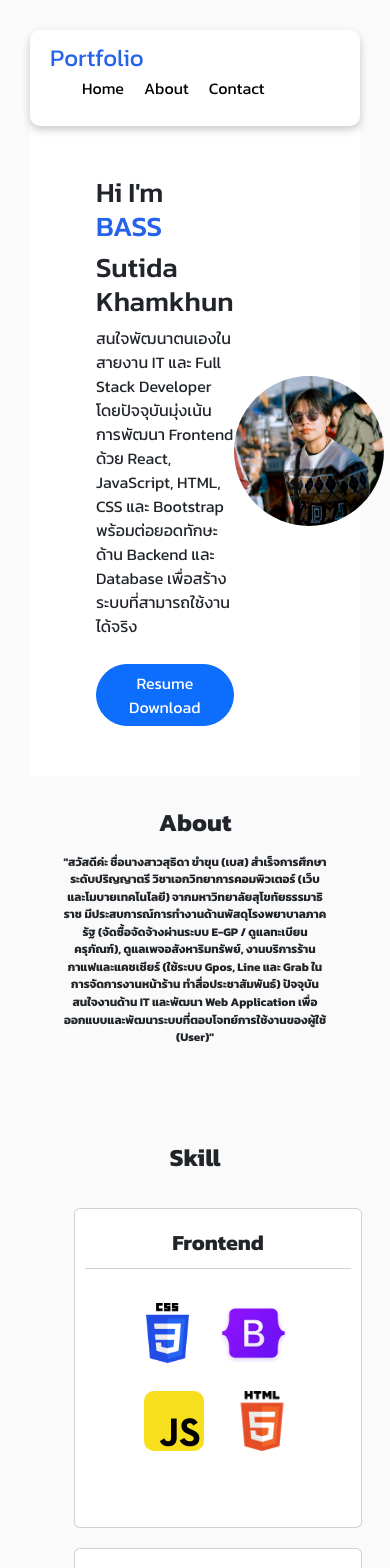
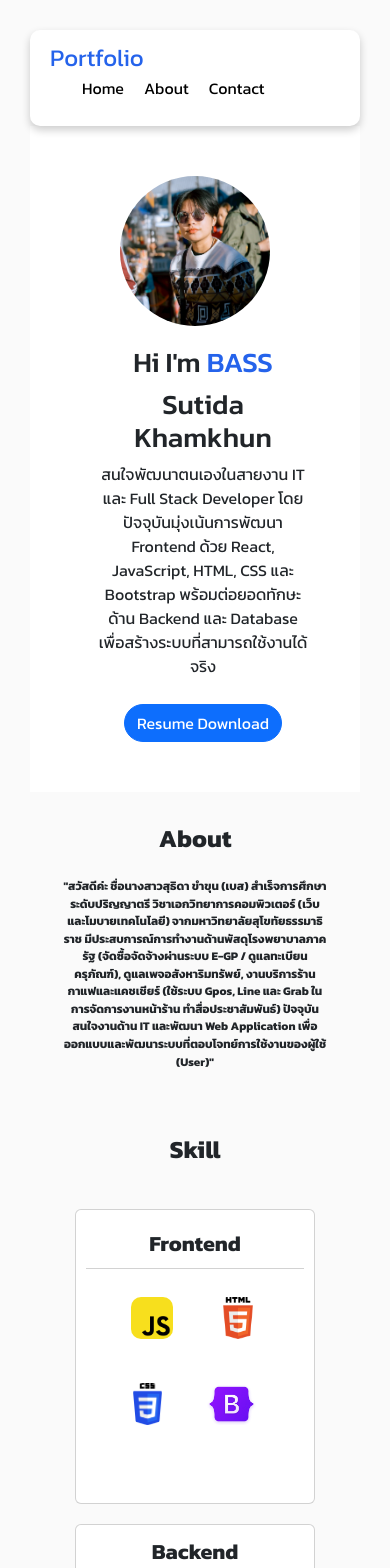
Before and after one commit to Copper-Code/Portfoliosk1, a React (Vite) app in the folder frontend/: page / in a window 390 px wide. Shown: the top 1568 px of the page. Built offline with nearby package versions, Linux system fonts and the light colour scheme.

Commit message:
responsive ee

```diff
--- a/frontend/src/Pages/Home.jsx
+++ b/frontend/src/Pages/Home.jsx
@@ -5,8 +5,6 @@ import ProjectCard from "../component/ProjectCard";
 import { SkilCard } from "../component/SkilCard";
 import data from "../data/project.json";
 import Stack from "react-bootstrap/Stack";
-
-
 
 function Home() {
   const projectElements = data.projects.map((item) => {
@@ -20,24 +18,30 @@ function Home() {
       <Head />
       <Stack gap={3}>
         <section className="p-2 m-4">
-          <h2 className="text-center fw-bold mb-3">About</h2>
-       <p className="text-center" style={{ fontWeight: "bolder", fontSize: "clamp(10px, 3vw, 18px)" }}>
+          <h2 className="text-center fw-bold mb-4">About</h2>
+          <p
+            className="text-center"
+            style={{ fontWeight: "bolder", fontSize: "clamp(10px, 3vw, 18px)" }}
+          >
             "สวัสดีค่ะ ชื่อนางสาวสุธิดา ขำขุน (เบส) สำเร็จการศึกษาระดับปริญญาตรี
-            วิชาเอกวิทยาการคอมพิวเตอร์ (เว็บและโมบายเทคโนโลยี) จากมหาวิทยาลัยสุโขทัยธรรมาธิราช
-            มีประสบการณ์การทำงานด้านพัสดุโรงพยาบาลภาครัฐ (จัดซื้อจัดจ้างผ่านระบบ E-GP / ดูแลทะเบียนครุภัณฑ์),
-            ดูแลเพจอสังหาริมทรัพย์, งานบริการร้านกาแฟและแคชเชียร์ (ใช้ระบบ Gpos, Line และ Grab ในการจัดการงานหน้าร้าน ทำสื่อประชาสัมพันธ์)
-            ปัจจุบันสนใจงานด้าน IT และพัฒนา Web Application เพื่อออกแบบและพัฒนาระบบที่ตอบโจทย์การใช้งานของผู้ใช้ (User)"
+            วิชาเอกวิทยาการคอมพิวเตอร์ (เว็บและโมบายเทคโนโลยี)
+            จากมหาวิทยาลัยสุโขทัยธรรมาธิราช
+            มีประสบการณ์การทำงานด้านพัสดุโรงพยาบาลภาครัฐ (จัดซื้อจัดจ้างผ่านระบบ
+            E-GP / ดูแลทะเบียนครุภัณฑ์), ดูแลเพจอสังหาริมทรัพย์,
+            งานบริการร้านกาแฟและแคชเชียร์ (ใช้ระบบ Gpos, Line และ Grab
+            ในการจัดการงานหน้าร้าน ทำสื่อประชาสัมพันธ์) ปัจจุบันสนใจงานด้าน IT
+            และพัฒนา Web Application
+            เพื่อออกแบบและพัฒนาระบบที่ตอบโจทย์การใช้งานของผู้ใช้ (User)"
           </p>
         </section>
 
-        <section className="p-2 m-4">
-          <h2 className="text-center fw-bold mb-3">Skill</h2>
+        <section>
+          <h2 className="text-center fw-bold mb-4">Skill</h2>
           <SkilCard />
         </section>
 
-
-        <section className="p-2 m-4">
-          <h2 className="text-center fw-bold mb-3">Projects</h2>
+        <section>
+          <h2 className="text-center fw-bold mb-4">Projects</h2>
           <div className="app-body">{projectElements}</div>
         </section>
       </Stack>
--- a/frontend/src/component/Card.css
+++ b/frontend/src/component/Card.css
@@ -15,9 +15,27 @@ height: 360px;
   justify-content: center;
   gap: 8px;
   padding: 10px;
+}
+@media (max-width: 768px){
+  .CardSkill {
+  height: 295px;
+  width: 15rem;
+  margin-top: 20px;
+  display: flex;
+  justify-content: center;
+  gap: 2px;
+  padding: 10px;
+  }
+.imageskill {
+  height: 5vh;
+  width: 100%;
+  object-fit: cover;
+  border-radius: 10px;
+}
 
 
 }
+
 .imageCard {
   margin: 20px;
   width: 100%; /* ให้กว้างเต็มพื้นที่ของ Container ที่มันอยู่ */
@@ -40,5 +58,5 @@ height: 360px;
 .titleskill {
   background-color: blue;
   color: #fff;
-  margin-button: 10px;
+  margin-bottom: 10px;
 }
--- a/frontend/src/component/Head.css
+++ b/frontend/src/component/Head.css
@@ -1,16 +1,19 @@
 :root{
     --primary-color:#2563EB;
+}
+* {
+  box-sizing: border-box;
 }
 .profile{
     width: 30vw;
     max-width: 400px;
     min-width: 150px;
     border-radius: 50%;
+    margin-bottom: 20px;
 }
 
 .header{
-    padding:50px;
-
+  padding:50px;
   background-color: #ffffff;
 }
 .nickname{
--- a/frontend/src/component/Head.jsx
+++ b/frontend/src/component/Head.jsx
@@ -1,25 +1,32 @@
-import './Head.css'
-import Button from 'react-bootstrap/Button';
+import "./Head.css";
+import Button from "react-bootstrap/Button";
 function Head() {
   return (
-    <div className='header'>
-
-      <div className="d-flex align-items-center ">
-
+    <div className="header">
+      <div className="d-flex flex-column flex-md-row align-items-center text-center text-md-start">
+        <div className="flex-shrink-0 order-md-2">
+          <img src="/Copper.jpg" alt="Copper" className="profile" />
+        </div>
         <div className="flex-grow-1 ms-3">
-        {/* <div className='p-2 flex-fill'> */}
-                <h1 className='namefont'>Hi I'm <span className='nickname'>BASS</span></h1>
-                <h1>Sutida Khamkhun</h1>
-                <p>
-                  สนใจพัฒนาตนเองในสายงาน IT และ Full Stack Developer
-                  โดยปัจจุบันมุ่งเน้นการพัฒนา Frontend ด้วย React, JavaScript, HTML, CSS
-                  และ Bootstrap พร้อมต่อยอดทักษะด้าน Backend และ Database เพื่อสร้างระบบที่สามารถใช้งานได้จริง
-                </p>
-                 <Button className='resume' variant="primary" href='/resume_sutida.pdf' target="_blank">Resume Download</Button>
-
-        </div>
-          <div className="flex-shrink-0">
-          <img src='/Copper.jpg' alt="Copper" className="profile"/>
+          {/* <div className='p-2 flex-fill'> */}
+          <h1 className="namefont">
+            Hi I'm <span className="nickname">BASS</span>
+          </h1>
+          <h1>Sutida Khamkhun</h1>
+          <p>
+            สนใจพัฒนาตนเองในสายงาน IT และ Full Stack Developer
+            โดยปัจจุบันมุ่งเน้นการพัฒนา Frontend ด้วย React, JavaScript, HTML,
+            CSS และ Bootstrap พร้อมต่อยอดทักษะด้าน Backend และ Database
+            เพื่อสร้างระบบที่สามารถใช้งานได้จริง
+          </p>
+          <Button
+            className="resume"
+            variant="primary"
+            href="/resume_sutida.pdf"
+            target="_blank"
+          >
+            Resume Download
+          </Button>
         </div>
       </div>
     </div>
--- a/frontend/src/component/SkilCard.jsx
+++ b/frontend/src/component/SkilCard.jsx
@@ -7,14 +7,15 @@ import Badge from "react-bootstrap/Badge";
 export const SkilCard = () => {
   return (
     <Container>
+      {/* <Row className="justify-content-center g-4"> */}
       <Row>
-        <Col>
+        <Col className="d-flex justify-content-center align-items-center">
           <Card className="CardSkill">
-             <Card.Header  className="text-center fw-bold fs-4 bg-white">Frontend</Card.Header>
+             <Card.Header  className=" text-center fw-bold fs-4 bg-white">Frontend</Card.Header>
             <Card.Body>
               {/* <Card.Title className="text-center fw-bold mb-3 fs-4">Frontend</Card.Title> */}
               {/* <Card.Text>Javascript, Html, Css, Bootstrap</Card.Text> */}
-              <div className="d-flex flex-wrap-reverse justify-content-center gap-2">
+              <div className="d-flex flex-wrap justify-content-center gap-4">
                 <Card.Img
                   className="imageskill"
                   variant="top"
@@ -43,14 +44,14 @@ export const SkilCard = () => {
             </Card.Body>
           </Card>
         </Col>
-        <Col>
+        <Col className="d-flex justify-content-center align-items-center">
           {/* <Card style={{ width: "18rem", marginTop: "20px" }}> */}
           <Card className="CardSkill">
           <Card.Header className="text-center fw-bold fs-4 bg-white">Backend</Card.Header>
             <Card.Body>
               {/* <Card.Title className="text-center fw-bold mb-3  fs-4">Backend</Card.Title> */}
               {/* <Card.Text>NodeJs, Express, Postman</Card.Text> */}
-              <div className="d-flex flex-wrap-reverse justify-content-center gap-2">
+              <div className="d-flex flex-wrap justify-content-center gap-2">
                 <Card.Img
                   className="imageskill"
                   variant="top"
@@ -73,16 +74,16 @@ export const SkilCard = () => {
             </Card.Body>
           </Card>
         </Col>
-        <Col>
+        <Col className="d-flex justify-content-center align-items-center">
           {/* <Card style={{ width: "18rem", margin: "20px" }}> */}
           <Card className="CardSkill">
-              <Card.Header  className="text-center fw-bold fs-4 bg-white">Database</Card.Header>
+              <Card.Header  className="text-center fw-bold fs-4  bg-white">Database</Card.Header>
 
             <Card.Body>
 
               {/* <Card.Title className="text-center fw-bold mb-3  fs-4">Database</Card.Title> */}
               {/* <Card.Text>MySql</Card.Text> */}
-              <div className="d-flex flex-wrap-reverse justify-content-center gap-2">
+              <div className="d-flex flex-wrap justify-content-center gap-4">
               <Card.Img
                 className="imageskill"
                 variant="top"
@@ -99,10 +100,10 @@ export const SkilCard = () => {
             </Card.Body>
           </Card>
         </Col>
-        <Col>
+       <Col className="d-flex justify-content-center align-items-center">
           {/* <Card style={{ width: "18rem" }}> */}
           <Card className="CardSkill">
-            <Card.Header  className="text-center fw-bold fs-4 bg-white">Other</Card.Header>
+            <Card.Header  className="text-center fw-bold fs-4 bg-white ">Other</Card.Header>
             <Card.Body>
               {/* <Card.Title className="text-center fw-bold mb-3  fs-4">Other</Card.Title> */}
               <Card.Text>
```
